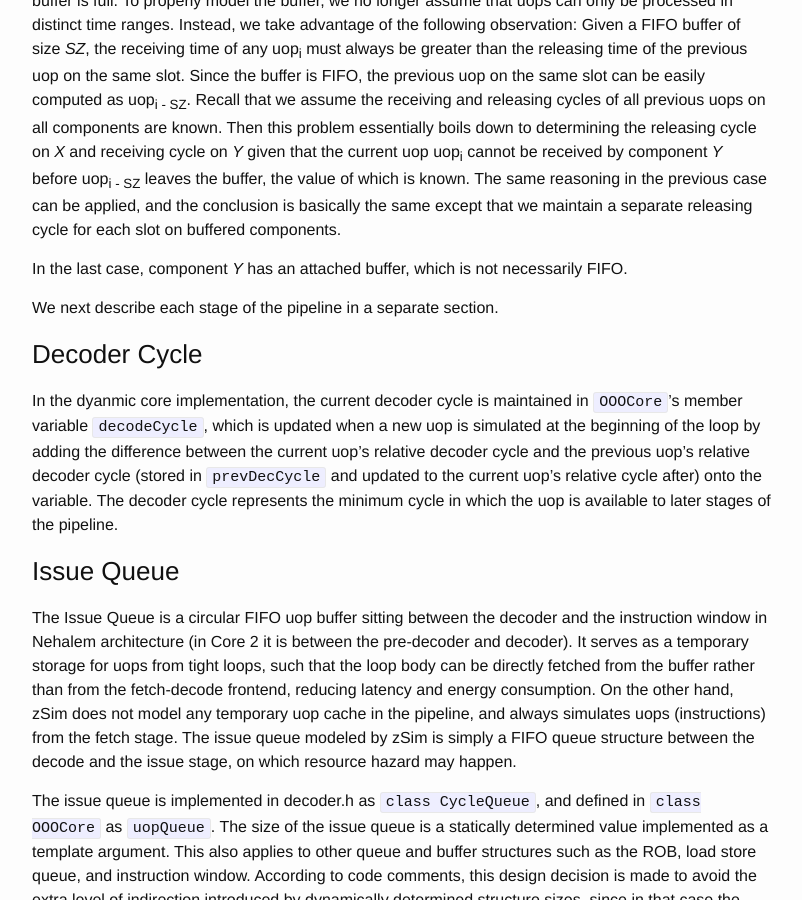
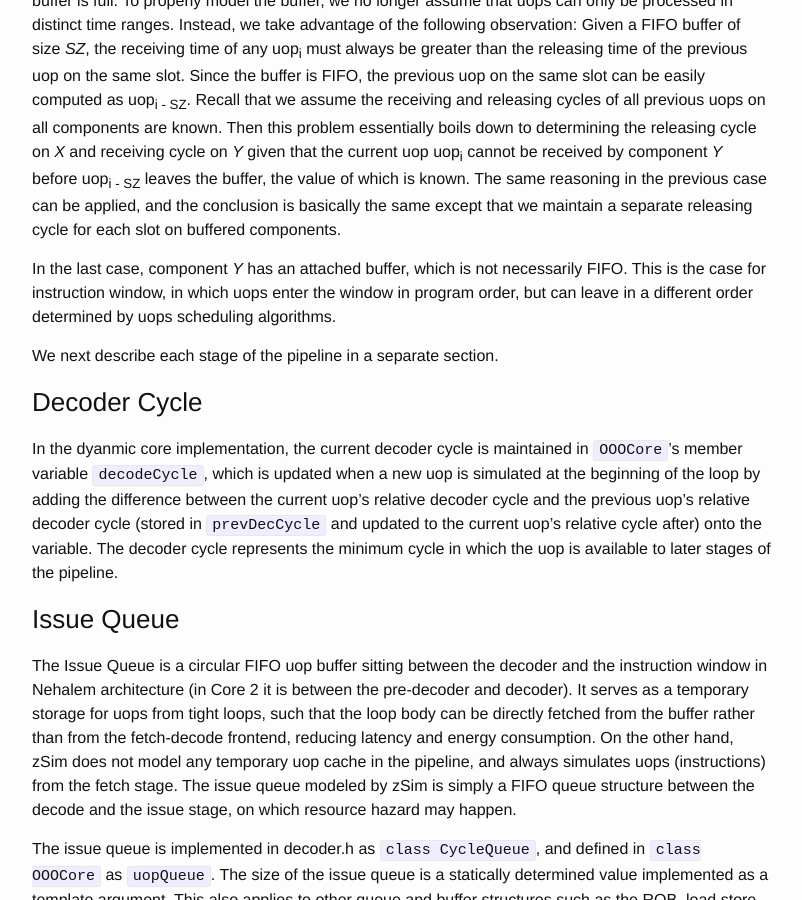
Before and after one commit to wangziqi2013/wangziqi2013.github.io, a Jekyll site: the page built from _posts/2019-12-31-zsim-microarch.markdown, in a window 1280 px wide and 900 px high, scrolled down 11930 px. Shown: the whole window, without its empty margins (238-1040 px from the left). Built offline with Jekyll 4.4.1, drawn with Linux system fonts in a browser that asks for light colours.

Commit message:
Adding IW

```diff
--- a/_posts/2019-12-31-zsim-microarch.markdown
+++ b/_posts/2019-12-31-zsim-microarch.markdown
@@ -435,7 +435,9 @@ before uop<sub>i - SZ</sub> leaves the buffer, the value of which is known. The
 can be applied, and the conclusion is basically the same except that we maintain a separate releasing cycle for each slot
 on buffered components.
 
-In the last case, component *Y* has an attached buffer, which is not necessarily FIFO.
+In the last case, component *Y* has an attached buffer, which is not necessarily FIFO. This is the case for instruction
+window, in which uops enter the window in program order, but can leave in a different order determined by uops scheduling
+algorithms.
 
 We next describe each stage of the pipeline in a separate section.
 
```
